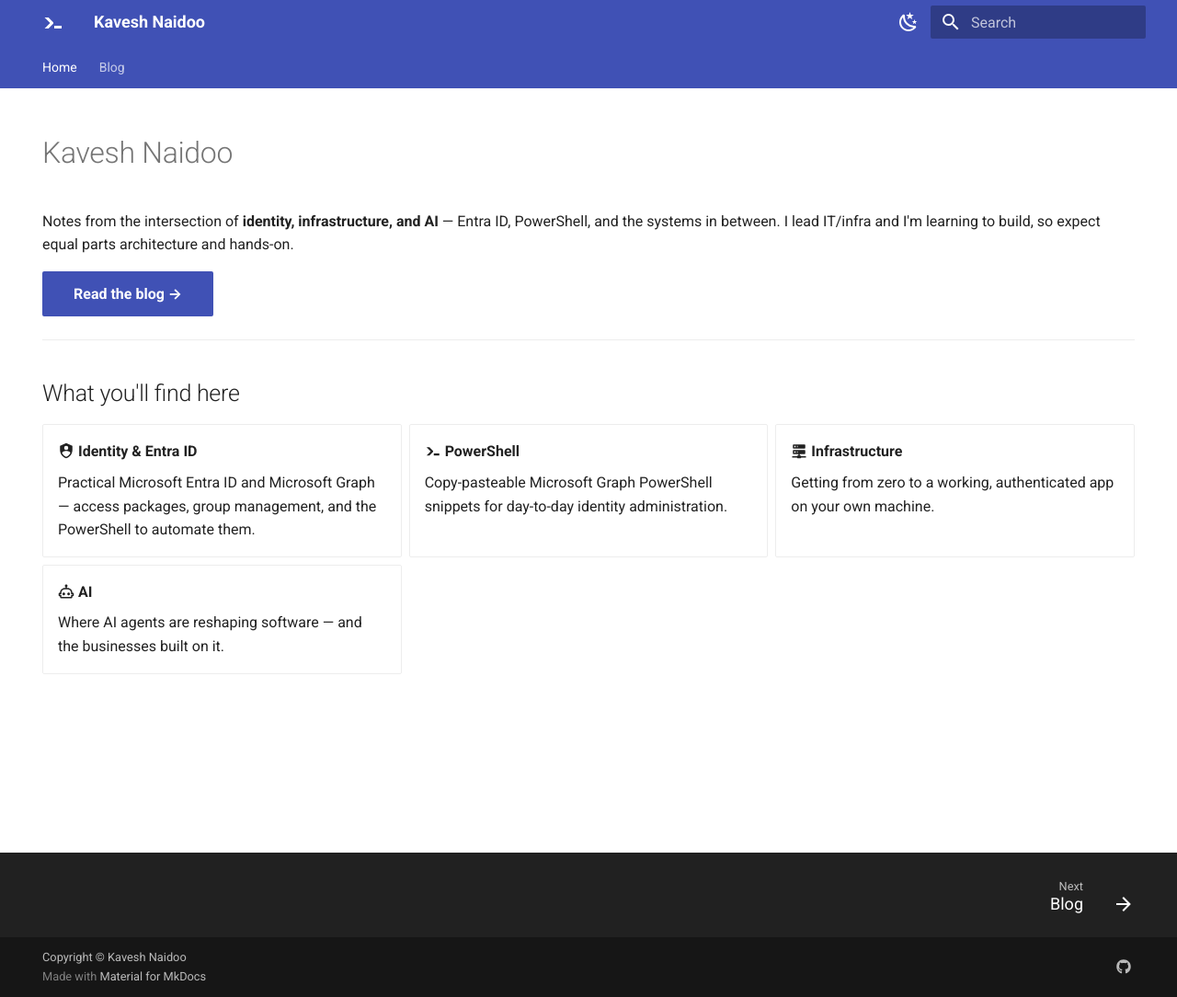
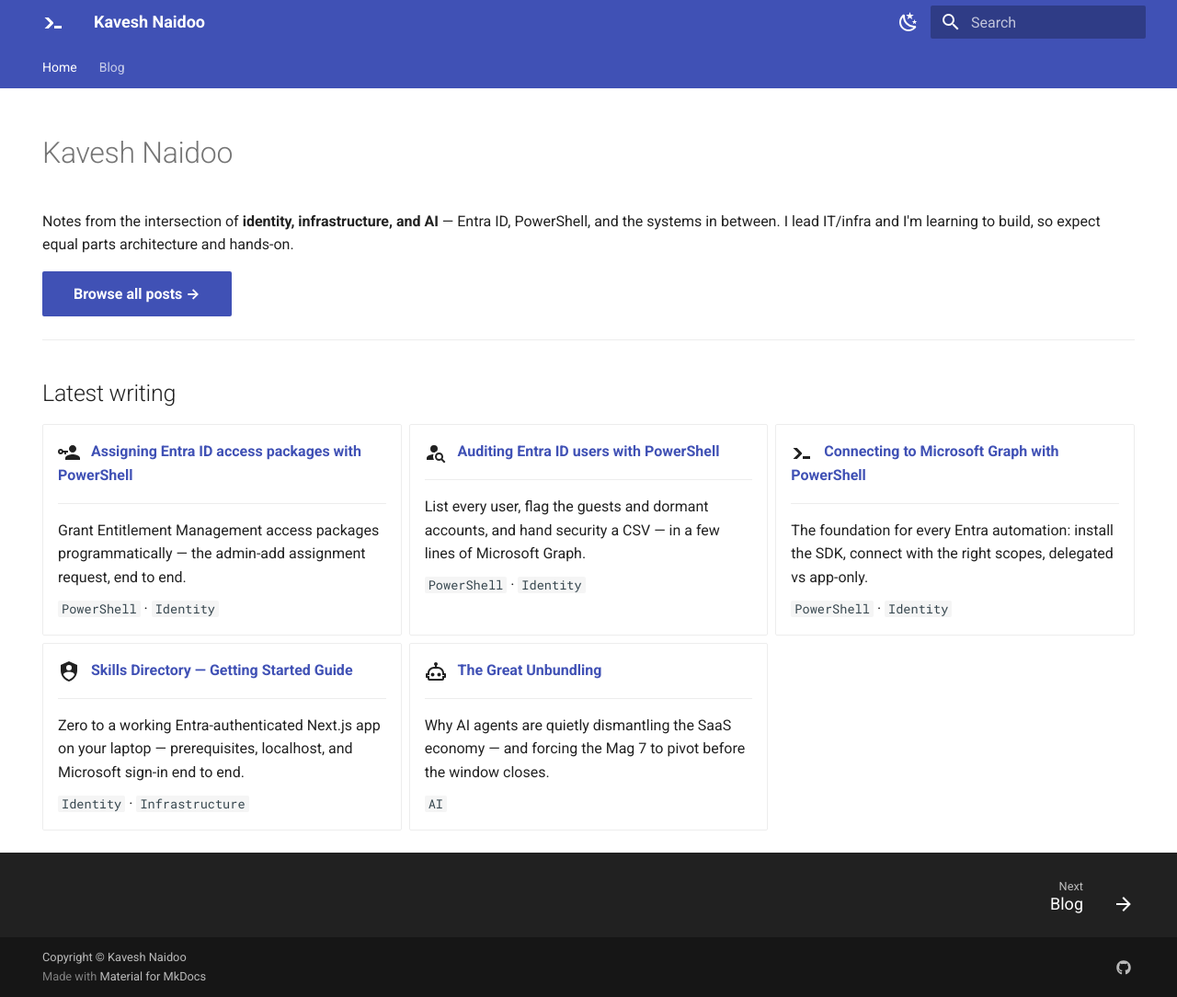
Before and after one commit to KaveshN/kaveshn.github.io, an MkDocs documentation site: the page built from docs/index.md, in a window 1280 px wide and 1084 px high. Shown: the whole window at 92% size. Built offline with MkDocs 1.6.1 and Material for MkDocs 9.7.7, drawn with Linux system fonts in a browser that asks for light colours.

Commit message:
Make home page link through to each article
Replace the static topic cards with a "Latest writing" grid of clickable
article cards, each linking to its post.

Co-Authored-By: Claude Opus 4.8 <noreply@anthropic.com>

```diff
--- a/docs/index.md
+++ b/docs/index.md
@@ -10,30 +10,57 @@ Notes from the intersection of **identity, infrastructure, and AI** — Entra ID
 PowerShell, and the systems in between. I lead IT/infra and I'm learning to
 build, so expect equal parts architecture and hands-on.
 
-[Read the blog →](blog/index.md){ .md-button .md-button--primary }
+[Browse all posts →](blog/index.md){ .md-button .md-button--primary }
 
 ---
 
-## What you'll find here
+## Latest writing
 
 <div class="grid cards" markdown>
 
--   :material-shield-account: __Identity & Entra ID__
+-   :material-account-key:{ .lg .middle } &nbsp; __[Assigning Entra ID access packages with PowerShell](blog/posts/assign-entra-access-packages-powershell.md)__
 
-    Practical Microsoft Entra ID and Microsoft Graph — access packages, group
-    management, and the PowerShell to automate them.
+    ---
 
--   :material-console-line: __PowerShell__
+    Grant Entitlement Management access packages programmatically — the
+    admin-add assignment request, end to end.
 
-    Copy-pasteable Microsoft Graph PowerShell snippets for day-to-day identity
-    administration.
+    `PowerShell` · `Identity`
 
--   :material-server-network: __Infrastructure__
+-   :material-account-search:{ .lg .middle } &nbsp; __[Auditing Entra ID users with PowerShell](blog/posts/audit-entra-users-powershell.md)__
 
-    Getting from zero to a working, authenticated app on your own machine.
+    ---
 
--   :material-robot-outline: __AI__
+    List every user, flag the guests and dormant accounts, and hand security a
+    CSV — in a few lines of Microsoft Graph.
 
-    Where AI agents are reshaping software — and the businesses built on it.
+    `PowerShell` · `Identity`
+
+-   :material-console-line:{ .lg .middle } &nbsp; __[Connecting to Microsoft Graph with PowerShell](blog/posts/connect-microsoft-graph-powershell.md)__
+
+    ---
+
+    The foundation for every Entra automation: install the SDK, connect with the
+    right scopes, delegated vs app-only.
+
+    `PowerShell` · `Identity`
+
+-   :material-shield-account:{ .lg .middle } &nbsp; __[Skills Directory — Getting Started Guide](blog/posts/entra-nextjs-getting-started.md)__
+
+    ---
+
+    Zero to a working Entra-authenticated Next.js app on your laptop —
+    prerequisites, localhost, and Microsoft sign-in end to end.
+
+    `Identity` · `Infrastructure`
+
+-   :material-robot-outline:{ .lg .middle } &nbsp; __[The Great Unbundling](blog/posts/the-great-unbundling.md)__
+
+    ---
+
+    Why AI agents are quietly dismantling the SaaS economy — and forcing the
+    Mag 7 to pivot before the window closes.
+
+    `AI`
 
 </div>
```
